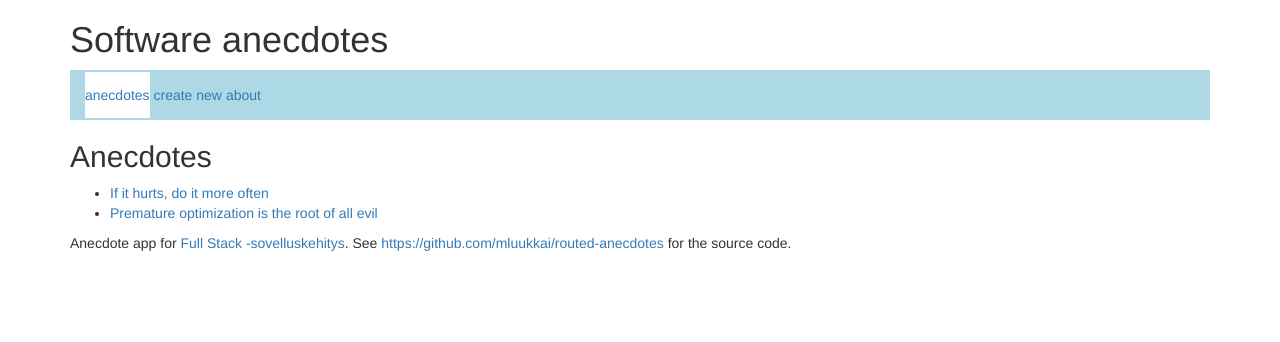
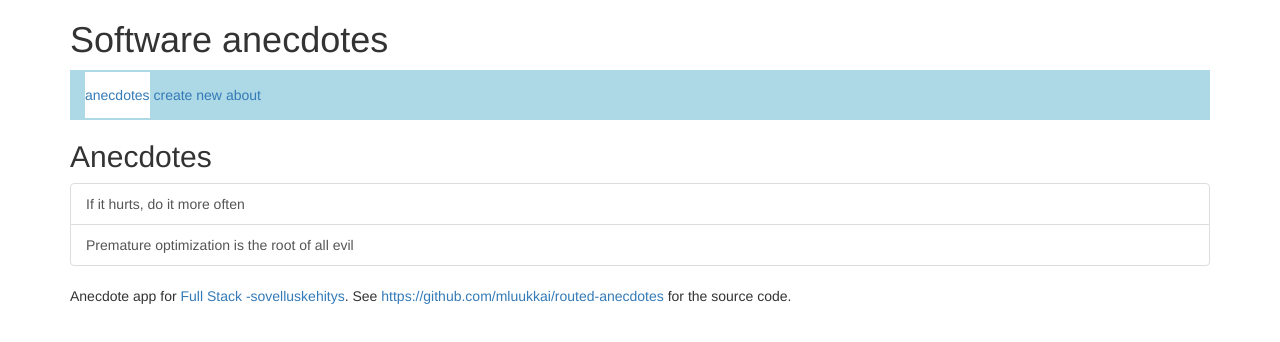
Before and after one commit to filaakst1/Full-stack-open-2018-part, a React (Create React App) app in the folder routed-anecdotes/: page / in a window 1280 px wide. Shown: the top 342 px of the page. Built offline with nearby package versions, Linux system fonts and the light colour scheme.

Commit message:
Using bootstrap to render anecdote list

```diff
--- a/routed-anecdotes/src/App.js
+++ b/routed-anecdotes/src/App.js
@@ -80,8 +80,8 @@ class App extends React.Component {
         </Router>
         <Footer />
       </div>
-    );
+    )
   }
 }
 
-export default App;
+export default App
--- a/routed-anecdotes/src/components/AnecdoteList.js
+++ b/routed-anecdotes/src/components/AnecdoteList.js
@@ -1,12 +1,15 @@
 import React from 'react'
 import { NavLink } from 'react-router-dom'
+import { ListGroup } from 'react-bootstrap'
 
-const AnecdoteList = ({ anecdotes }) => (
-  <div>
-    <h2>Anecdotes</h2>
-    <ul>
-      {anecdotes.map(anecdote => <li key={anecdote.id}> <NavLink exact to={`/anecdotes/${anecdote.id}`}>{anecdote.content}</NavLink></li>)}
-    </ul>
-  </div>
-)
+const AnecdoteList = ({ anecdotes }) => {
+  return (
+    <div>
+      <h2>Anecdotes</h2>
+      <ListGroup>
+        {anecdotes.map(anecdote => <NavLink key={anecdote.id} className='list-group-item' exact to={`/anecdotes/${anecdote.id}`}>{anecdote.content}</NavLink>) }
+      </ListGroup>
+    </div>
+  )
+}
 export default AnecdoteList
```
